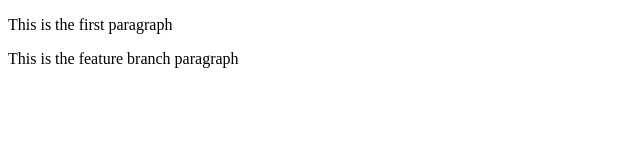
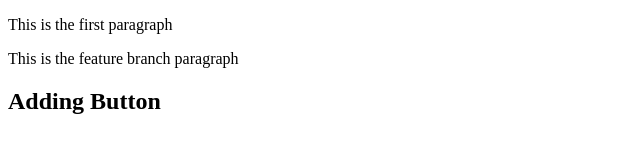
Before and after one commit to prasenjitdaripa/DemoFiles, a plain HTML site: page index.html in a window 1280 px wide. Shown: the whole page, without its empty margins (0-640 px from the left). Drawn offline with Linux system fonts and the light colour scheme.

Commit message:
Add button in feature1 branch

```diff
--- a/index.html
+++ b/index.html
@@ -8,5 +8,6 @@
 <body>
     <p>This is the first paragraph </p>
     <p>This is the feature branch paragraph</p>
+    <h2>Adding Button </h2>
 </body>
 </html>
```
